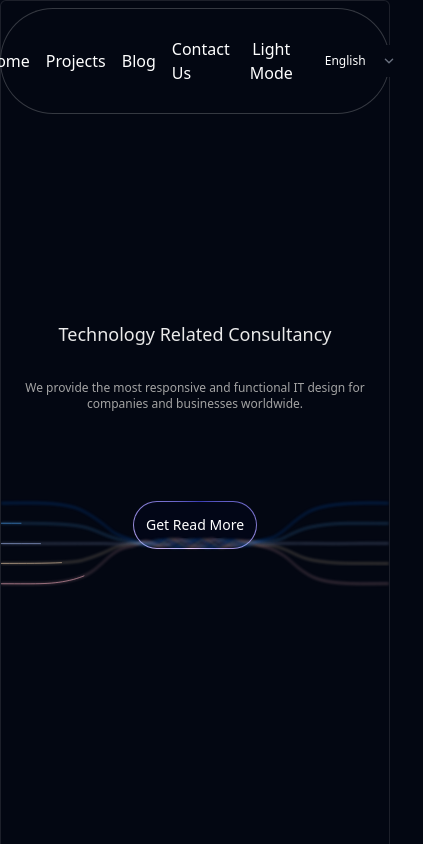
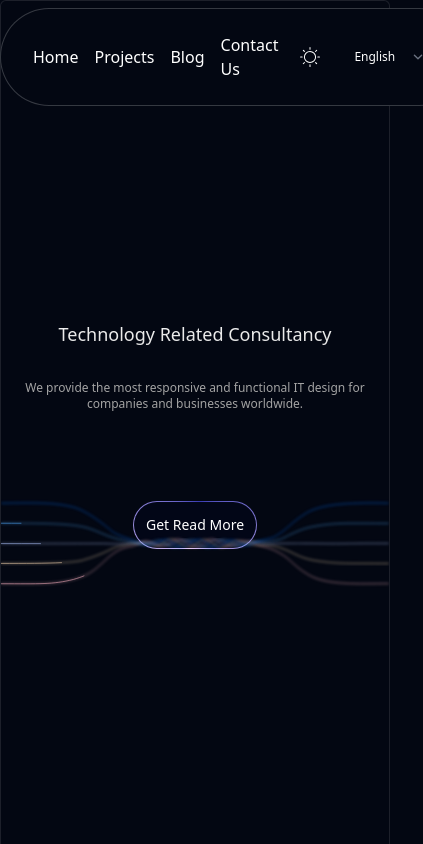
Before and after one commit to seaf26/nextlingo, a Next.js app: page /en in a window 390 px wide. Shown: the top 844 px of the page, 423 px wide, since content can reach past the window. Built offline with nearby package versions, Linux system fonts and the light colour scheme.

Commit message:
feat: add react-icons dependency and update components for dark mode toggle and layout adjustments

```diff
--- a/package.json
+++ b/package.json
@@ -20,6 +20,7 @@
     "next-intl": "^3.26.1",
     "react": "^19.0.0",
     "react-dom": "^19.0.0",
+    "react-icons": "^5.4.0",
     "tailwind-merge": "^2.5.5"
   },
   "devDependencies": {
--- a/src/app/[locale]/layout.tsx
+++ b/src/app/[locale]/layout.tsx
@@ -40,7 +40,7 @@ export default async function RootLayout({
         <NextIntlClientProvider messages={messages} locale={locale}>
           <NavbarDemo locale={locale} />
           <ClientWrapper>{children}</ClientWrapper>
-          {/* <Footer />   */}
+          <Footer />
         </NextIntlClientProvider>
       </body>
     </html>
--- a/src/app/components/AnimatedPinDemo.tsx
+++ b/src/app/components/AnimatedPinDemo.tsx
@@ -20,9 +20,10 @@ export function AnimatedPinDemo() {
           {t("home_blog.description")}
         </p>
       </div>
-    <div className="h-fit w-4/5 flex-wrap  mx-auto flex items-center justify-between mb-36  ">
-    <div className="flex flex-wrap justify-between w-full h-[75vh]">
+      <div className="h-full mb-20">
 
+      <div className=" grid gap-12 lg:gap-16">
+        <div className="group mx-auto gap-y-20 grid max-w-sm items-start gap-6 xl:grid-cols-3 lg:max-w-none lg:grid-cols-2">
           <PinContainer
             title="/ui.aceternity.com"
             href="https://twitter.com/mannupaaji"
@@ -71,9 +72,6 @@ export function AnimatedPinDemo() {
               <div className="flex flex-1 w-full rounded-lg mt-4 bg-gradient-to-br from-violet-500 via-purple-500 to-blue-500" />
             </div>
           </PinContainer>
-    </div>
-<div className="flex flex-wrap justify-between w-full">
-
           <PinContainer
             title="/ui.aceternity.com"
             href="https://twitter.com/mannupaaji"
@@ -124,6 +122,7 @@ export function AnimatedPinDemo() {
           </PinContainer>
         </div>
       </div>
+      </div>
     </>
   );
 }
--- a/src/app/components/DarkModeToggle.tsx
+++ b/src/app/components/DarkModeToggle.tsx
@@ -1,4 +1,6 @@
 import { useEffect, useState } from 'react';
+import { CiLight } from "react-icons/ci";
+import { MdDarkMode } from "react-icons/md";
 
 const DarkModeToggle = () => {
   const [isDarkMode, setIsDarkMode] = useState(false);
@@ -26,7 +28,9 @@ const DarkModeToggle = () => {
 
   return (
     <button onClick={toggleDarkMode} className="p-1 text-black dark:bg-transparent dark:text-white rounded">
-      {isDarkMode ? 'Light Mode' : 'Dark Mode'}
+      {isDarkMode ? <CiLight  size={24}/>
+ : <MdDarkMode size={24} />
+}
     </button>
   );
 };
--- a/src/app/components/ui/NavbarDemo.tsx
+++ b/src/app/components/ui/NavbarDemo.tsx
@@ -22,10 +22,10 @@ function Navbar({ className, locale }: { className?: string; locale: string }) {
 
   return (
     <div
-      className={cn("fixed top-10 inset-x-0 max-w-2xl max-[890px]:max-w-xl mx-auto z-50", className)}
+      className={cn("fixed top-10 inset-x-0 max-w-2xl max-[890px]:max-w-xl max-[680px]:w-fit mx-auto z-50", className)}
     >
       <Menu setActive={setActive}>
-        <MenuItem setActive={setActive} active={active} item={t("home")}>
+        <MenuItem  setActive={setActive} active={active} item={t("home")}>
           <div className="flex flex-col space-y-4 text-sm">
             <HoveredLink href={`/${locale}/`}>Web Development</HoveredLink>
             <HoveredLink href={`/${locale}/interface-design`}>Interface Design</HoveredLink>
@@ -61,16 +61,11 @@ function Navbar({ className, locale }: { className?: string; locale: string }) {
             />
           </div>
         </MenuItem>
-        <MenuItem setActive={setActive} active={active} item={t("blog")}>
-          <div className="flex flex-col space-y-4 text-sm">
-            <HoveredLink href={`/${locale}/blog`}>Hobby</HoveredLink>
-            <HoveredLink href={`/${locale}/individual`}>Individual</HoveredLink>
-            <HoveredLink href={`/${locale}/team`}>Team</HoveredLink>
-            <HoveredLink href={`/${locale}/enterprise`}>Enterprise</HoveredLink>
-          </div>
-        </MenuItem>
+        <div className="text-black dark:text-white ">
+            <Link className="hover:text-gray-300 transition duration-200" href={`/${locale}/blog`}>{t("blog")}</Link>
+        </div>
         <div className="text-black dark:text-white">
-          <Link href={`/${locale}/contact`}>{t("contact")}</Link>
+          <Link className="hover:text-gray-300 transition duration-200" href={`/${locale}/contact`}>{t("contact")}</Link>
         </div>
         <DarkModeToggle />
         <Switcher />
--- a/src/app/components/ui/bento-grid.tsx
+++ b/src/app/components/ui/bento-grid.tsx
@@ -10,7 +10,7 @@ export const BentoGrid = ({
   return (
     <div
       className={cn(
-        "w-full grid md:auto-rows-[24rem] grid-cols-1 md:grid-cols-3 gap-4 max-w-7xl mx-auto  " ,
+        "w-full grid md:auto-rows-[18rem] grid-cols-1 md:grid-cols-3 gap-4 max-w-7xl mx-auto  " ,
         className
       )}
     >
--- a/src/app/components/ui/footer.tsx
+++ b/src/app/components/ui/footer.tsx
@@ -13,7 +13,7 @@ export default function Footer() {
           aria-hidden="true"
         >
           <Image
-            className="max-w-none"
+            className="w-[1076px] h-[378px]"
             src={FooterIllustration}
             width={1076}
             height={378}
--- a/src/app/components/ui/google-gemini-effect.tsx
+++ b/src/app/components/ui/google-gemini-effect.tsx
@@ -34,13 +34,10 @@ export const GoogleGeminiEffect = ({
       <div className="w-full h-[890px] -top-60 md:-top-40  flex items-center justify-center bg-red-transparent absolute ">
         <button className="relative inline-flex h-12 overflow-hidden rounded-full p-[1px] focus:outline-none focus:ring-2 focus:ring-slate-400 focus:ring-offset-2 focus:ring-offset-slate-50">
   <span className="absolute inset-[-1000%] animate-[spin_2s_linear_infinite] bg-[conic-gradient(from_90deg_at_50%_50%,#E2CBFF_0%,#393BB2_50%,#E2CBFF_100%)]" />
-  <span className="inline-flex h-full w-full cursor-pointer items-center justify-center rounded-full bg-slate-950 px-3 py-1 text-sm font-medium text-white backdrop-blur-3xl">
+  <span className="inline-flex h-full w-full cursor-pointer items-center justify-center rounded-full bg-slate-200 dark:bg-slate-950 px-3 py-1 text-sm font-medium text-black dark:text-white backdrop-blur-3xl">
   {t('button')}
   </span>
 </button>
-        {/* <button className="font-bold bg-white rounded-full md:px-4 md:py-2 px-2 py-1 md:mt-24 mt-8 z-30 md:text-base text-black text-xs  w-fit mx-auto ">
-          {t('button')}
-        </button> */}
       </div>
       <svg
         width="1440"
```
Also changed, not shown: 1 other file (tests, documents, lock files or other folders). Lines whose indentation alone changed are shown as unchanged.
